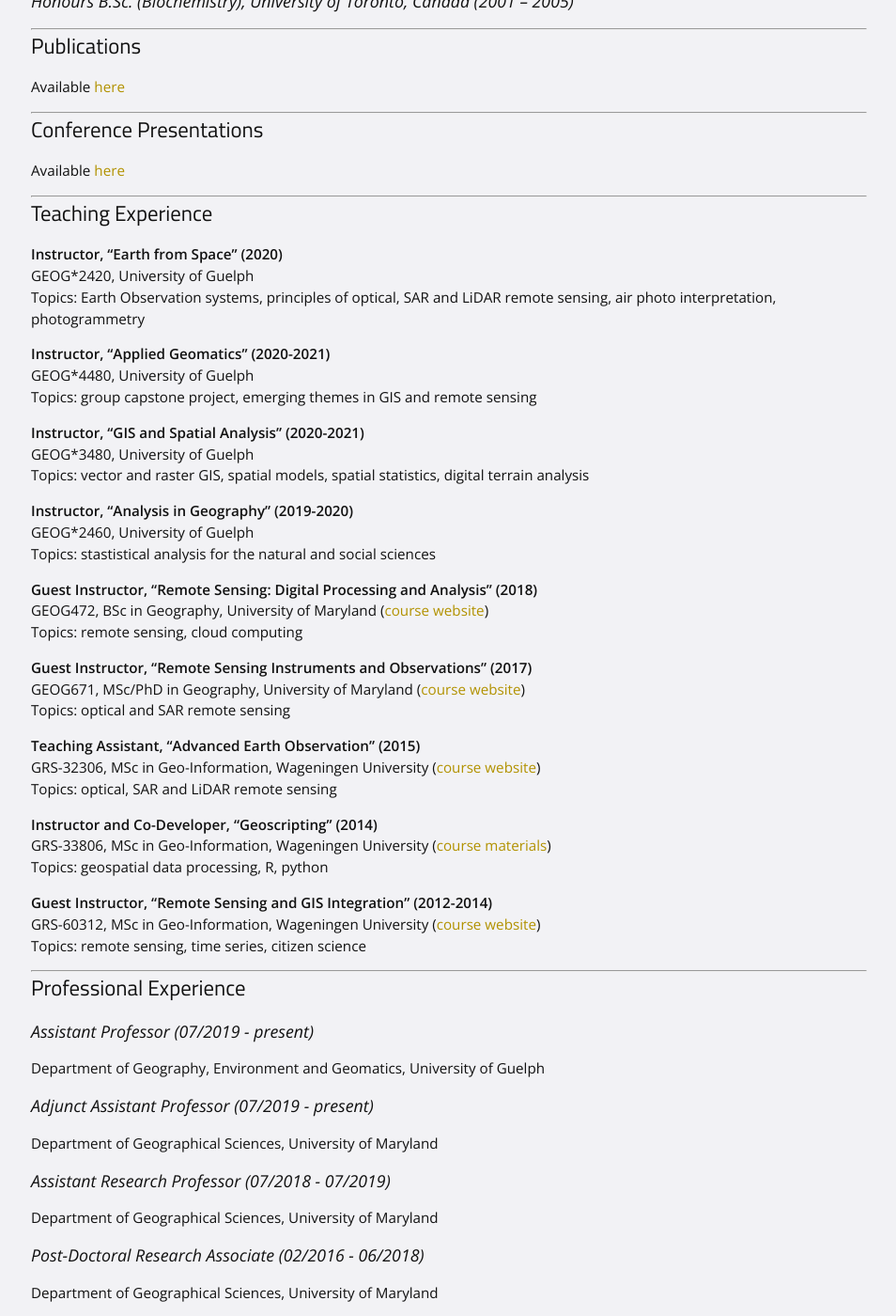
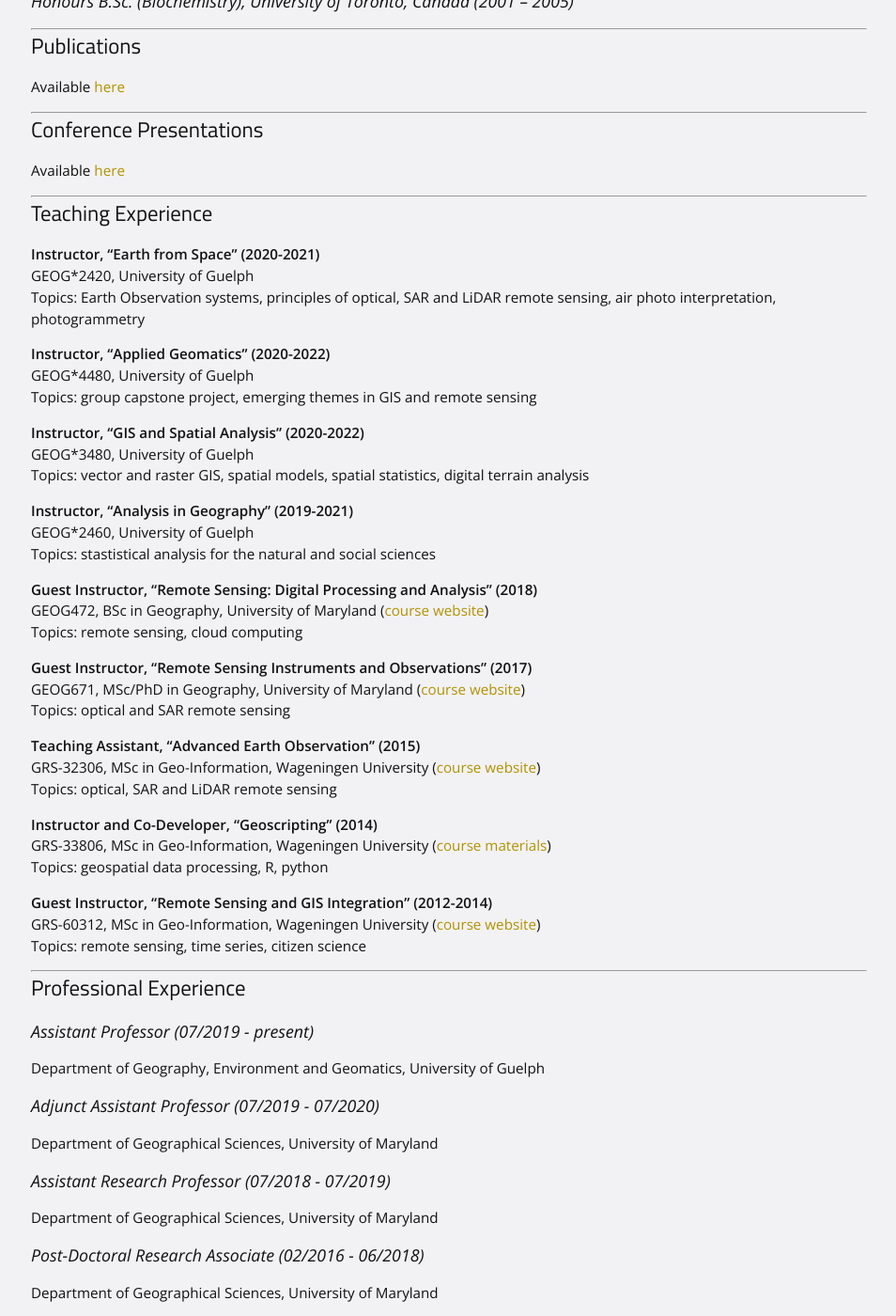
Before and after one commit to bendv/bendv.github.io, a Jekyll site: the page built from cv.md, in a window 1280 px wide and 1400 px high, scrolled down 513 px. Shown: the whole window at 94% size, without its empty margins (162-1116 px from the left). Built offline with Jekyll 4.4.1, drawn with Linux system fonts in a browser that asks for light colours.

Commit message:
update cv

```diff
--- a/cv.md
+++ b/cv.md
@@ -31,19 +31,19 @@
 ---
 ## Teaching Experience
 
-**Instructor, "Earth from Space" (2020)**
+**Instructor, "Earth from Space" (2020-2021)**
 GEOG\*2420, University of Guelph
 Topics: Earth Observation systems, principles of optical, SAR and LiDAR remote sensing, air photo interpretation, photogrammetry
 
-**Instructor, "Applied Geomatics" (2020-2021)**
+**Instructor, "Applied Geomatics" (2020-2022)**
 GEOG\*4480, University of Guelph
 Topics: group capstone project, emerging themes in GIS and remote sensing
 
-**Instructor, "GIS and Spatial Analysis" (2020-2021)**
+**Instructor, "GIS and Spatial Analysis" (2020-2022)**
 GEOG\*3480, University of Guelph
 Topics: vector and raster GIS, spatial models, spatial statistics, digital terrain analysis
 
-**Instructor, "Analysis in Geography" (2019-2020)**
+**Instructor, "Analysis in Geography" (2019-2021)**
 GEOG\*2460, University of Guelph
 Topics: stastistical analysis for the natural and social sciences
 
@@ -74,7 +74,7 @@
 ### Assistant Professor (07/2019 - present)
 Department of Geography, Environment and Geomatics, University of Guelph
 
-### Adjunct Assistant Professor (07/2019 - present)
+### Adjunct Assistant Professor (07/2019 - 07/2020)
 Department of Geographical Sciences, University of Maryland
 
 ### Assistant Research Professor (07/2018 - 07/2019)
```
